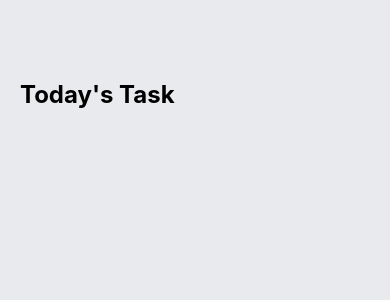
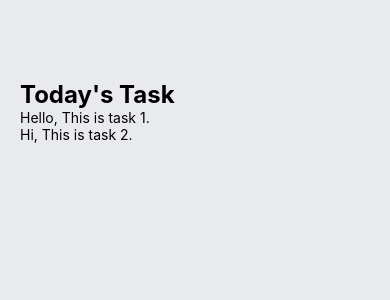
Before and after one commit to healer404/Todo_List, a React Native app: screen / in a window 390 px wide. Shown: the top 300 px of the page. Built offline with nearby package versions, Linux system fonts and the light colour scheme.

Commit message:
Created the Task Component
Created a folder name "component".
Created the "Task.js" inside of the newly created folder.

Added some codes inside the Task component and imported it to the "App.js" to test if it will work.

```diff
--- a/App.js
+++ b/App.js
@@ -1,6 +1,7 @@
 import { StatusBar } from 'expo-status-bar';
 import React from 'react';
 import { StyleSheet, Text, View } from 'react-native';
+import Task from "./component/Task";
 
 export default function App() {
   return (
@@ -13,7 +14,8 @@ export default function App() {
 
         {/*Tasks Conteiner*/}
         <View style={styles.items}>
-
+          <Task text={"Hello, This is task 1."}></Task>
+          <Task text={"Hi, This is task 2."}></Task>
         </View>
 
       </View>
--- /dev/null
+++ b/component/Task.js
@@ -0,0 +1,16 @@
+import React from 'react';
+import { StyleSheet, Text, View } from 'react-native';
+
+const Task = (props) => {
+    return (
+        <View>
+            <Text>{props.text}</Text>
+        </View>
+    )
+}
+
+const styles = StyleSheet.create({
+
+});
+
+export default Task;
```
